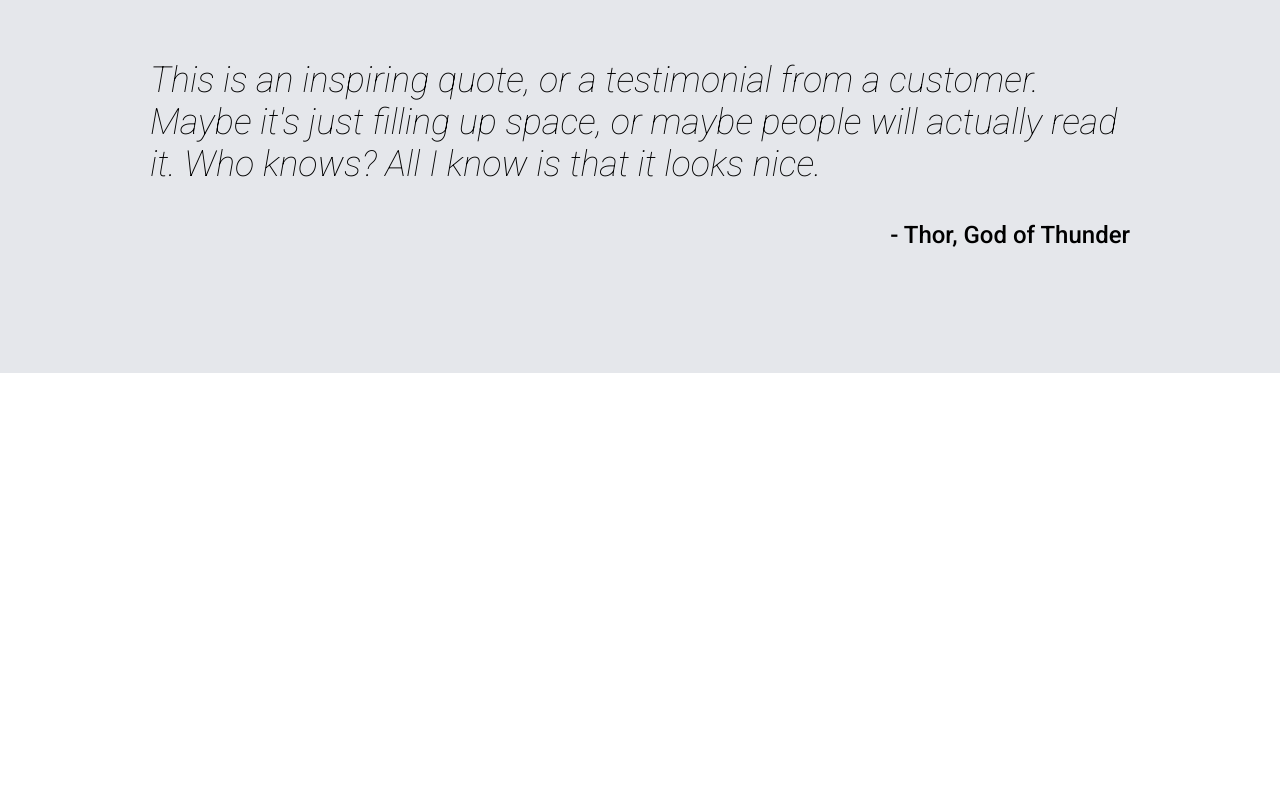
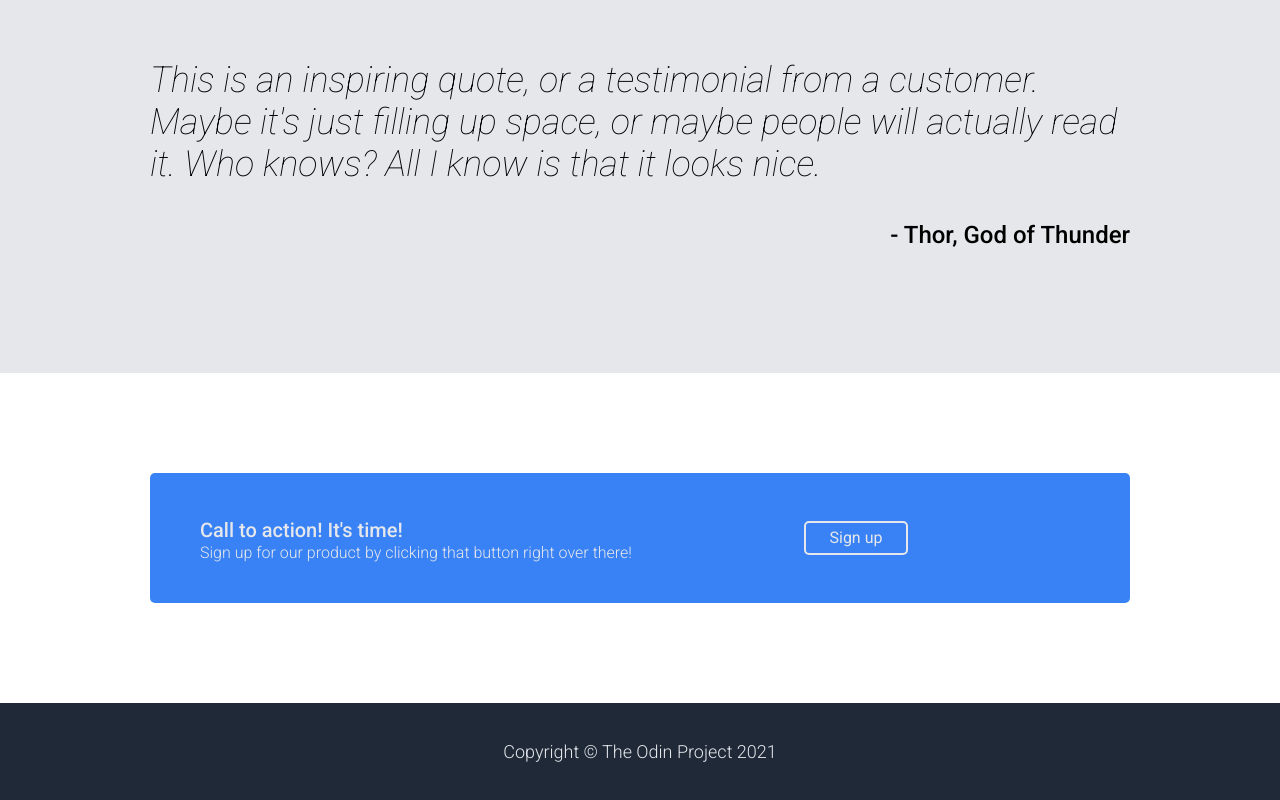
Before and after one commit to cephalophile/TOP-Project-Landing-Page, a plain HTML site: page index.html in a window 1280 px wide. Shown: the part 1120-1920 px from the top of the page. Before the commit the page ends 1493 px from the top, so only its background shows below. Drawn offline with Linux system fonts and the light colour scheme.

Commit message:
added footer

```diff
--- a/index.html
+++ b/index.html
@@ -64,5 +64,17 @@
             is that it looks nice.</p>
         <p id="quote-attribution">- Thor, God of Thunder</p>
     </div>
+    <div class="callToActionSection">
+        <div class="actionContainer">
+            <div class="actionText">
+                <h3 id="action-heading">Call to action! It's time!</h3>
+                <p id="action-subtext">Sign up for our product by clicking that button right over there!</p>
+            </div>
+            <div id="action-button">Sign up</div>
+        </div>
+    </div>
+    <footer>
+        <p>Copyright © The Odin Project 2021</p>
+    </footer>
 </body>
 </html>
--- a/styles.css
+++ b/styles.css
@@ -136,3 +136,53 @@ ul {
     font-weight: 500;
     text-align: right;
 }
+
+.callToActionSection{
+    background-color: #3882F6;
+    margin: 100px 150px 100px 150px;
+    border-radius: 5px;
+    color:#E5E7EB;
+    font-family: 'Roboto', sans-serif;
+}
+
+.actionContainer{
+    padding: 25px 50px 25px 50px;
+    display: flex;
+    align-items: center;
+}
+
+.actionText{
+    text-align: left;
+}
+
+
+#action-heading{
+    font-size: 20px;
+    font-weight: 500;
+    margin-bottom: -15px;
+}
+
+#action-subtext{
+    font-weight: 300;
+}
+
+#action-button{
+    height: 30px;
+    width: 100px;
+    border: 2px solid #E5E7EB;
+    border-radius: 5px;
+    line-height: 30px;
+    margin: auto;
+}
+
+footer{
+    background-color:#1F2937;
+    padding: 20px;
+}
+
+footer > p{
+    color:#E5E7EB;
+    font-size: 18px;
+    font-weight: 300;
+    font-family: 'Roboto', sans-serif;
+}
```
